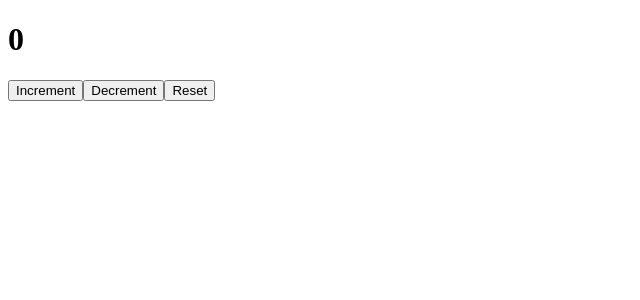
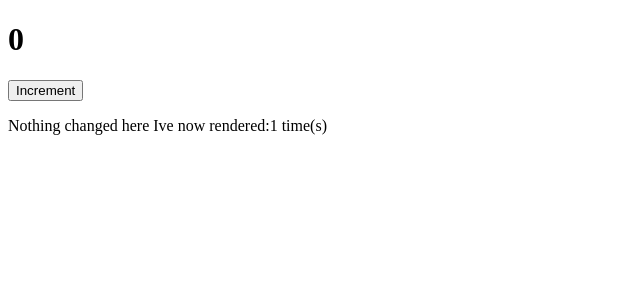
Before and after one commit to shubhamingole169/react-learning-with-mini-project, a React (Vite) app: page / in a window 1280 px wide. Shown: the top 300 px of the page, without its empty margins (0-640 px from the left). Built offline with nearby package versions, Linux system fonts and the light colour scheme.

Commit message:
react memo completed

```diff
--- a/src/App.jsx
+++ b/src/App.jsx
@@ -1,4 +1,5 @@
-import { ReducerComp } from "./components/hooks/useReducer";
+import { ReactMemo } from "./components/hooks/Memo/ReactMemo";
+
 
 
 
@@ -6,7 +7,7 @@
 
 export const App = () =>{
   return(
-    <ReducerComp />
+    <ReactMemo />
 
   );
 };
--- /dev/null
+++ b/src/components/Hooks/Memo/MemoCount.jsx
@@ -0,0 +1,21 @@
+/* eslint-disable react/display-name */
+import { memo, useRef } from "react"
+
+
+
+export const Count = memo(() => {
+    const renderCount = useRef(0);
+    console.log(renderCount);
+
+    return(
+        <div className="mt-3 font-display text-center">
+            <p>Nothing changed here Ive now rendered:
+            <span className="text-red-600">
+            {renderCount.current++} time(s)
+            </span>
+            </p>
+        </div>
+    )
+})
+
+// export default memo(Count);
--- /dev/null
+++ b/src/components/Hooks/Memo/ReactMemo.jsx
@@ -0,0 +1,21 @@
+import { useState } from "react"
+import  {Count}  from "./MemoCount";
+
+
+export const ReactMemo = () =>{
+    const [count, setCount] = useState(0);
+    return(
+        <>
+            <div className="p-4 h-52 font-display tracking-wider flex flex-col justify-end item-center">
+            <h1>{count}</h1>
+            <button
+            className="btn bg-cyan-500 py-1 px-3"
+            onClick={()=>setCount((prev) => prev + 1)}
+            >
+            Increment
+            </button>
+            </div>
+            <Count />
+        </>
+    )
+}
```
